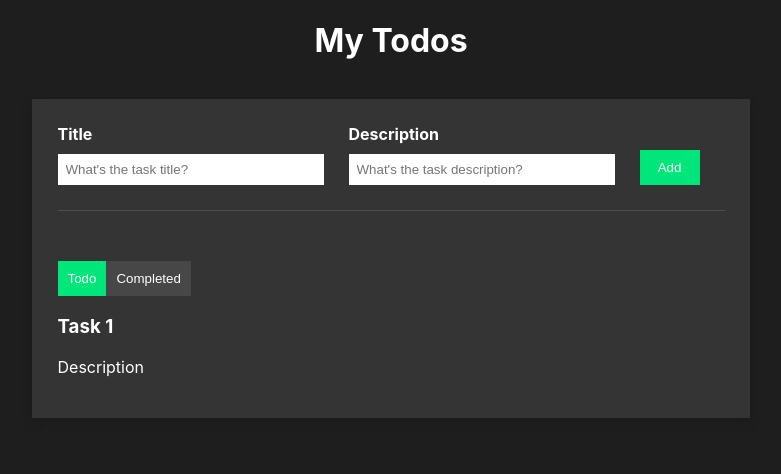
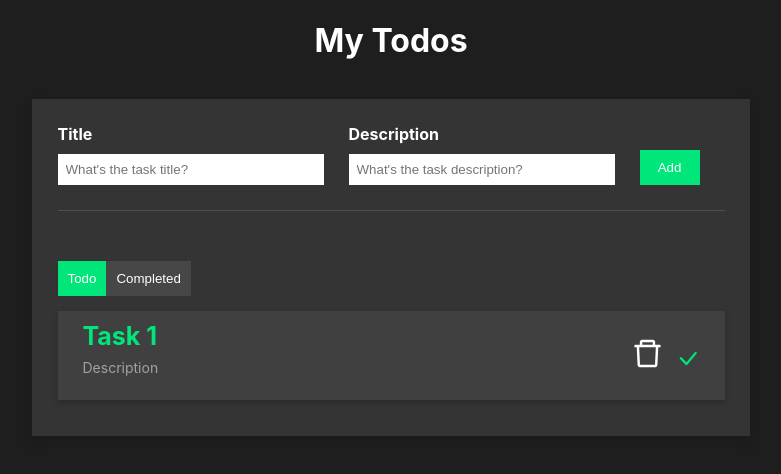
Before and after one commit to Sebastian-Zgheyb/TodoList, a React (Create React App) app in the folder todo-app/: page / in a window 1280 px wide. Shown: the top 474 px of the page, without its empty margins (249-1030 px from the left). Built offline with nearby package versions, Linux system fonts and the light colour scheme.

Commit message:
Finished styling, onto the main features

```diff
--- a/todo-app/package.json
+++ b/todo-app/package.json
@@ -10,6 +10,7 @@
     "ajv-keywords": "^5.1.0",
     "react": "^19.0.0",
     "react-dom": "^19.0.0",
+    "react-icons": "^5.4.0",
     "react-scripts": "5.0.1",
     "web-vitals": "^2.1.4"
   },
--- a/todo-app/src/App.css
+++ b/todo-app/src/App.css
@@ -80,3 +80,56 @@
 .active {
   background-color: rgb(0, 230, 122);
 }
+
+.todo-list {
+  display: flex;
+  flex-direction: column;
+}
+
+.button-area {
+  margin-bottom: 15px;
+}
+
+.todo-list-item {
+  background-color: #414040;
+  display: flex;
+  justify-content: space-between;
+  align-items: center;
+  padding: 25px;
+  padding-bottom: 10px;
+  padding-top: 10px;
+  margin-bottom: 10px;
+  box-shadow: 0px 3px 5px rgb(43, 42, 42);
+}
+
+.todo-list-item h3 {
+  font-size: 25px;
+  color: rgb(0, 230, 122);
+  font-weight: bold;
+  margin: 0;
+}
+
+.todo-list-item p {
+  font-size: 14px;
+  color: rgb(161, 161, 161);
+  margin-top: 8px;
+}
+
+.icon {
+  font-size: 35px;
+  cursor: pointer;
+}
+
+.icon:hover {
+  color: red;
+}
+
+.check-icon {
+  font-size: 25px;
+  margin-left: 10px;
+  color: rgb(0, 230, 122);
+}
+
+.check-icon:hover {
+  color: rgb(4, 196, 106);
+}
--- a/todo-app/src/App.js
+++ b/todo-app/src/App.js
@@ -1,6 +1,7 @@
 import { useState } from 'react';
 import './App.css';
-
+import { AiOutlineDelete } from 'react-icons/ai';
+import { BsCheckLg } from 'react-icons/bs';
 function App() {
   const [isCompleteScreen, setIsCompleteScreen] = useState(false);
   return (
@@ -27,8 +28,14 @@
         </div>
         <div className='todo-list'>
           <div className='todo-list-item'>
-            <h3>Task 1</h3>
-            <p>Description</p>
+            <div>
+              <h3>Task 1</h3>
+              <p>Description</p>
+            </div>
+            <div>
+              <AiOutlineDelete className='icon'/>
+              <BsCheckLg className='check-icon'/>
+            </div>
           </div>
         </div>
       </div>
```
Also changed, not shown: 1 other file (tests, documents, lock files or other folders).
